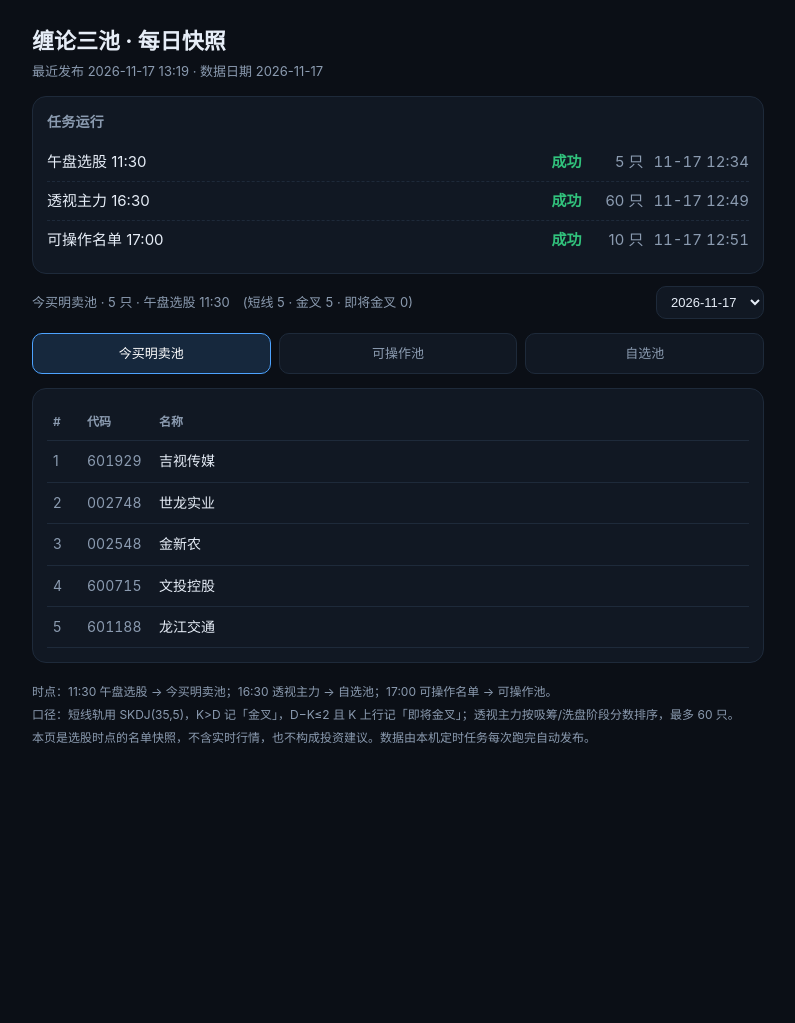
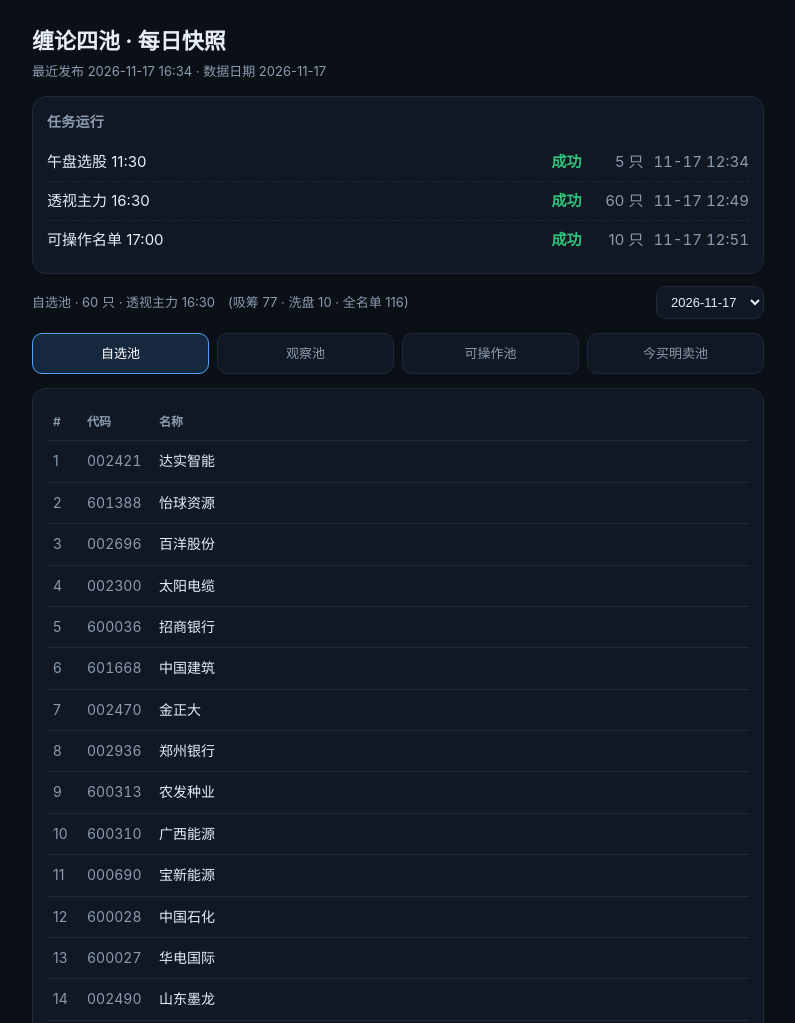
Before and after one commit to whxclp/chan-pools, a plain HTML site: page index.html in a window 1280 px wide. Shown: the top 1023 px of the page, without its empty margins (242-1037 px from the left). Before the commit the page ends 800 px from the top, so only its background shows below. Drawn offline with Linux system fonts and the light colour scheme.

Commit message:
四池快照 2026-11-17（2026-11-17 16:34）

```diff
--- a/data/latest.json
+++ b/data/latest.json
@@ -1,5 +1,5 @@
 {
- "generatedAt": "2026-11-17 13:19",
+ "generatedAt": "2026-11-17 16:34",
  "date": "2026-11-17",
  "dates": [
   "2026-11-17"
@@ -371,6 +371,43 @@
     "洗盘": 10,
     "全名单": 116
    }
+  },
+  "pool": {
+   "label": "观察池",
+   "count": 7,
+   "codes": [
+    [
+     "300059",
+     "东方财富"
+    ],
+    [
+     "000563",
+     "陕国投A"
+    ],
+    [
+     "300622",
+     "博士眼镜"
+    ],
+    [
+     "603759",
+     "海天股份"
+    ],
+    [
+     "300210",
+     "森远股份"
+    ],
+    [
+     "513010",
+     "恒生科技ETF易方达"
+    ],
+    [
+     "159607",
+     "中概互联网ETF嘉实"
+    ]
+   ],
+   "extra": {
+    "手工维护": "个人持仓，成本与持仓量已隐去"
+   }
   }
  }
 }
--- a/index.html
+++ b/index.html
@@ -4,7 +4,7 @@
 <meta charset="UTF-8">
 <meta name="viewport" content="width=device-width,initial-scale=1,viewport-fit=cover">
 <meta name="theme-color" content="#0b0f16">
-<title>缠论三池 · 每日快照</title>
+<title>缠论四池 · 每日快照</title>
 <style>
 :root{--bg:#0b0f16;--card:#111823;--line:#1e2a3a;--txt:#e6edf7;--dim:#8b9bb0;--accent:#4da3ff;--ok:#31c27c;--bad:#ff5f56}
 *{box-sizing:border-box}
@@ -22,7 +22,8 @@ h1{font-size:22px;margin:6px 0 2px}
 .run .n{color:var(--dim);min-width:52px;text-align:right}
 .run .t{color:var(--dim);min-width:92px;text-align:right;font-variant-numeric:tabular-nums}
 .tabs{display:flex;gap:8px;margin-top:14px}
-.tab{flex:1;padding:9px 6px;text-align:center;border-radius:10px;border:1px solid var(--line);background:var(--card);color:var(--dim);font-size:13px;cursor:pointer}
+.tab{flex:1;padding:9px 6px;text-align:center;border-radius:10px;border:1px solid var(--line);background:var(--card);color:var(--dim);font-size:13px;cursor:pointer;white-space:nowrap}
+@media (max-width:430px){.tab{font-size:12px;padding:9px 2px}}
 .tab.on{border-color:var(--accent);color:#fff;background:#16283d}
 .head{display:flex;align-items:center;justify-content:space-between;margin:12px 0 6px;gap:10px}
 .head .cnt{color:var(--dim);font-size:13px}
@@ -39,7 +40,7 @@ td.idx{color:var(--dim);width:34px}
 </head>
 <body>
 <div class="wrap">
-  <h1>缠论三池 · 每日快照</h1>
+  <h1>缠论四池 · 每日快照</h1>
   <div class="sub" id="genAt">加载中…</div>
 
   <div class="card">
@@ -53,9 +54,10 @@ td.idx{color:var(--dim);width:34px}
   </div>
 
   <div class="tabs">
+    <div class="tab on" data-k="selfselect">自选池</div>
+    <div class="tab" data-k="pool">观察池</div>
+    <div class="tab" data-k="signals">可操作池</div>
     <div class="tab" data-k="today-next">今买明卖池</div>
-    <div class="tab" data-k="signals">可操作池</div>
-    <div class="tab" data-k="selfselect">自选池</div>
   </div>
 
   <div class="card" style="padding:6px 14px 14px">
@@ -66,16 +68,17 @@ td.idx{color:var(--dim);width:34px}
   </div>
 
   <div class="note">
-    时点：11:30 午盘选股 → 今买明卖池；16:30 透视主力 → 自选池；17:00 可操作名单 → 可操作池。<br>
+    四个池：自选池（透视主力 16:30 写入，雷达扫描用）· 观察池（个人持仓，手工维护）· 可操作池（可操作名单 17:00 写入）· 今买明卖池（午盘选股 11:30 写入）。<br>
     口径：短线轨用 SKDJ(35,5)，K&gt;D 记「金叉」，D−K≤2 且 K 上行记「即将金叉」；透视主力按吸筹/洗盘阶段分数排序，最多 60 只。<br>
+    观察池只发布代码与名称，<b>成本价、持仓量不外发</b>；它反映的是当前持仓，只在最新日期显示。<br>
     本页是选股时点的名单快照，不含实时行情，也不构成投资建议。数据由本机定时任务每次跑完自动发布。
   </div>
 </div>
 <script>
 (function () {
-  const LABEL = { 'today-next': '今买明卖池', 'signals': '可操作池', 'selfselect': '自选池' };
-  const QTY = { 'today-next': '午盘选股 11:30', 'signals': '可操作名单 17:00', 'selfselect': '透视主力 16:30' };
-  let tab = 'today-next';
+  const LABEL = { 'selfselect': '自选池', 'pool': '观察池', 'signals': '可操作池', 'today-next': '今买明卖池' };
+  const QTY = { 'selfselect': '透视主力 16:30', 'pool': '个人持仓 · 手工维护', 'signals': '可操作名单 17:00', 'today-next': '午盘选股 11:30' };
+  let tab = 'selfselect';
   let latest = null;
   let cur = null;
 
@@ -107,7 +110,7 @@ td.idx{color:var(--dim);width:34px}
     $('#poolMeta').textContent = `${LABEL[tab]} · ${codes.length} 只 · ${QTY[tab]}` + (exTxt ? `　(${exTxt})` : '');
     $('#rows').innerHTML = codes.length
       ? codes.map((c, i) => `<tr><td class="idx">${i + 1}</td><td class="code">${esc(c[0])}</td><td>${esc(c[1])}</td></tr>`).join('')
-      : `<tr><td colspan="3" class="empty">这一天${LABEL[tab]}没有内容（可能没跑，或当日无达标标的）</td></tr>`;
+      : `<tr><td colspan="3" class="empty">${tab === 'pool' ? '观察池是当前持仓，只在最新日期显示' : `这一天${LABEL[tab]}没有内容（可能没跑，或当日无达标标的）`}</td></tr>`;
     document.querySelectorAll('.tab').forEach((b) => b.classList.toggle('on', b.dataset.k === tab));
   }
 
```
Also changed, not shown: data/history/2026-11-17.json (+37 -0 lines).
